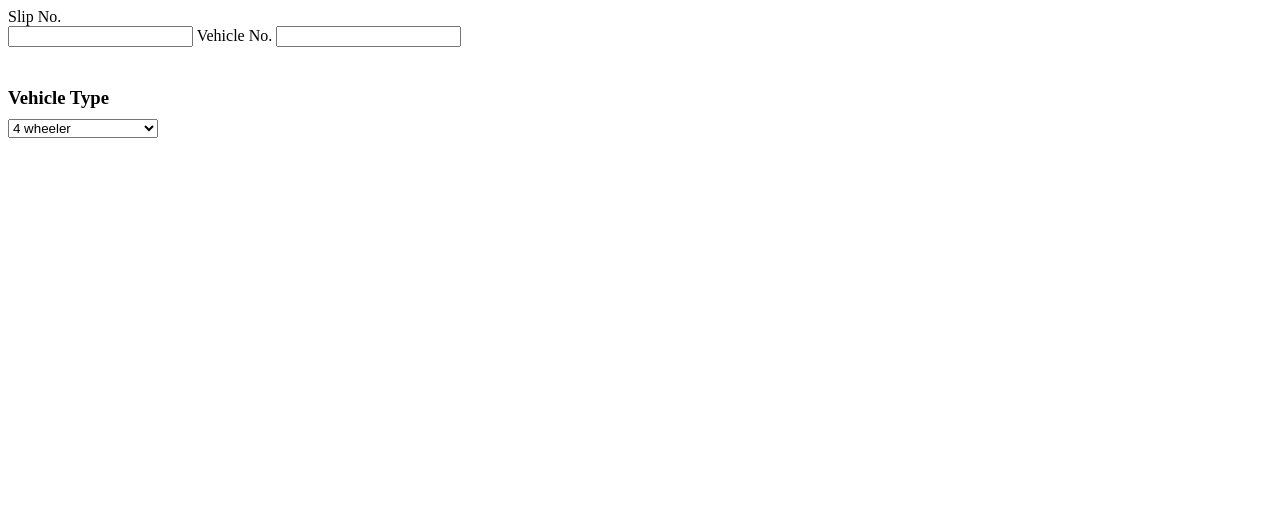
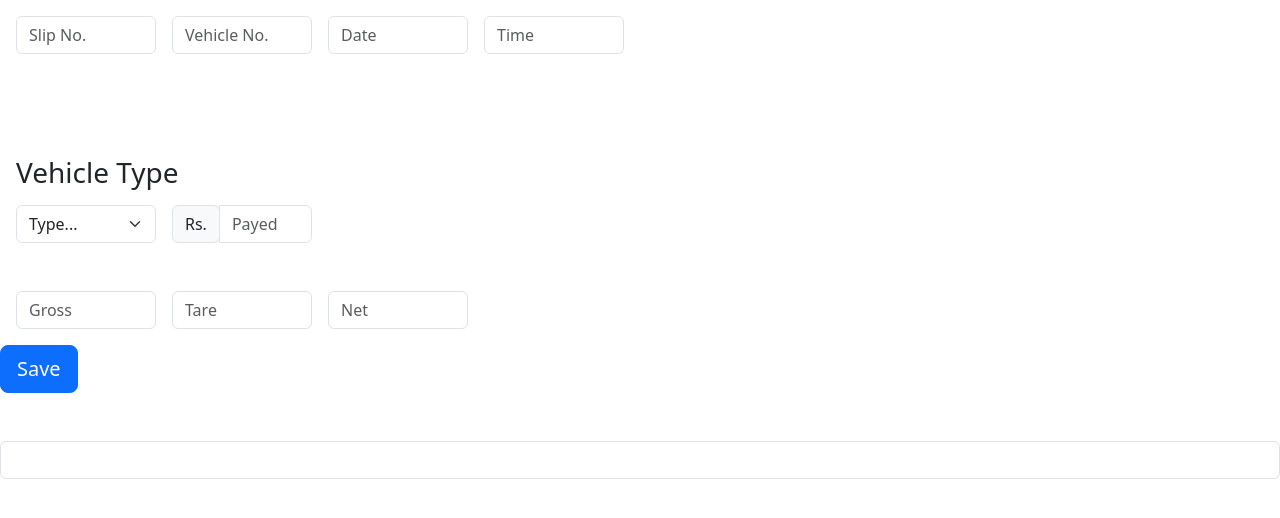
Before and after one commit to khdbiz/Grand-Software, a Flask app: page / in a window 1280 px wide. Shown: the top 518 px of the page. Run offline with Flask 3, Linux system fonts and the light colour scheme; parts of the project's set-up code (start-up, migrations or seed data) failed here and were passed over.

Commit message:
new rows and col added

```diff
--- a/templates/home.html
+++ b/templates/home.html
@@ -3,6 +3,9 @@
 
   <head>
     <title>Grand Software</title>
+    <meta charset="utf-8">
+    <meta name="viewport" content="width=device-width, initial-scale=1">
+    <link href="https://cdn.jsdelivr.net/npm/bootstrap@5.3.0/dist/css/bootstrap.min.css" rel="stylesheet" integrity="sha384-9ndCyUaIbzAi2FUVXJi0CjmCapSmO7SnpJef0486qhLnuZ2cdeRhO02iuK6FUUVM" crossorigin="anonymous">
   </head>
 
 
@@ -10,28 +13,102 @@
 
     <style>
       h3 {
-        margin-top: 40px;
-  margin-bottom: 10px;
+        margin-top: 70px;
+  margin-bottom: 15px;
       }
+      form {
+        margin-top: 15px;
+  margin-bottom: 13px;
+      }
+  .measure {
+        margin-top: 15px;
+  margin-bottom: 13px;
+      }
+  .payed {
+    margin-left: 20px;
+  }
     </style>
 
 
 
-    <form>
-  <label for="fname">Slip No.</label><br>
-<input type="number" id="slip" name="slip">
-  <label for="lname">Vehicle No.</label>
-  <input type="text" id="lname" name="lname" value="">
-    </form>
+<div class="w-50 p-3">
+  <div class="row g-3">
+  <div class="col-sm-3">
+    <input type="text" class="form-control" placeholder="Slip No." aria-label="Slip No.">
+  </div>
+  <div class="col-sm-3">
+    <input type="text" class="form-control" placeholder="Vehicle No." aria-label="Vehicle No.">
+</div>
+  <div class="col-sm-3">
+    <input type="text" class="form-control" placeholder="Date" aria-label="Date">
+   </div>
+
+<div class="col-sm-3">
+    <input type="text" class="form-control" placeholder="Time" aria-label="Time">
+   </div>
+
+   </div>
+  </div>
+</div>
 
 
+
+  <div class="w-50 p-3">
     <h3>Vehicle Type</h3>
-    <select name="vehicles" id="vehicles" style="width: 150px;">
-    <option value="4 wheeler">4 wheeler</option>
-    <option value="6 wheeler">6 wheeler</option>
-    <option value="Truck">Truck</option>
-    <option value="Suzuki">Suzuki</option>
+      <div class="row g-3">
+        <div class="col-sm-3">
+
+        <select class="form-select" id="inputGroupSelect04" aria-label="Example select with button addon">
+    <option selected>Type...</option>
+    <option value="1">4 wheeler</option>
+    <option value="2">6 wheelee</option>
+    <option value="3">Truck</option>
   </select>
+        </div>
 
+<div class="col-sm-3">
+  <div class="input-group mb-3">
+    <div class="input-group-prepend">
+      <span class="input-group-text" id="basic-addon1">Rs.</span>
+    </div>
+       <input type="text" class="form-control" placeholder="Payed" aria-label="Payed">
+    </div>
+   </div>
+  </div>
+</div>
+
+
+
+
+
+
+
+
+<div class="w-50 p-3">
+
+  <div class="row g-3">
+  <div class="col-sm-3">
+    <input type="text" class="form-control" placeholder="Gross" aria-label="Gross">
+  </div>
+  <div class="col-sm-3">
+    <input type="text" class="form-control" placeholder="Tare" aria-label="Tare">
+  </div>
+  <div class="col-sm-3">
+    <input type="text" class="form-control" placeholder="Net" aria-label="Net">
+  </div>
+</div>
+
+</div>
+
+
+
+
+  <div style="text-align: left;">
+    <button class="btn btn-primary btn-lg text-center mb-4">Save</button>
+
+  <div class="mb-5">
+  <label for="formGroupExampleInput" class="form-label"></label>
+  <input type="text" class="form-control" id="formGroupExampleInput" placeholder="">
+</div>
   </body
 </html>
```
